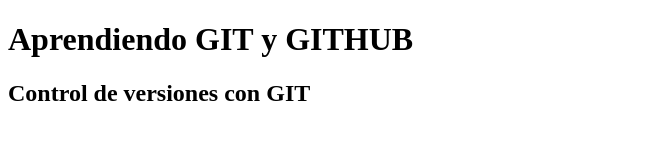
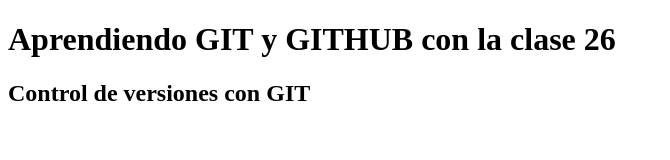
Before and after one commit to jonier93/Clase-26, a plain HTML site: page index.html in a window 1280 px wide. Shown: the whole page, without its empty margins (0-670 px from the left). Drawn offline with Linux system fonts and the light colour scheme.

Commit message:
version_4

```diff
--- a/index.html
+++ b/index.html
@@ -7,7 +7,7 @@
     <title>Document</title>
 </head>
 <body>
-    <h1> Aprendiendo GIT y GITHUB</h1>
+    <h1> Aprendiendo GIT y GITHUB con la clase 26</h1>
     <h2> Control de versiones con GIT </h2>
 
 </body>
```
